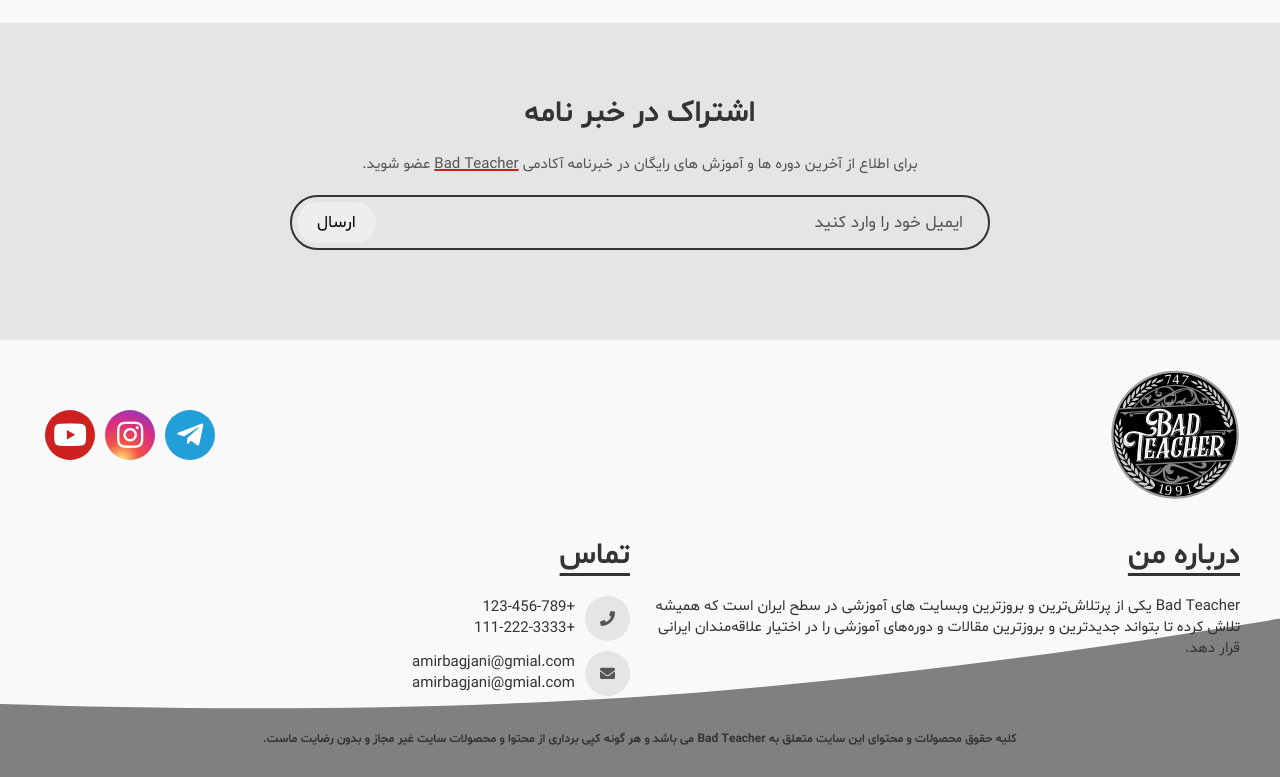
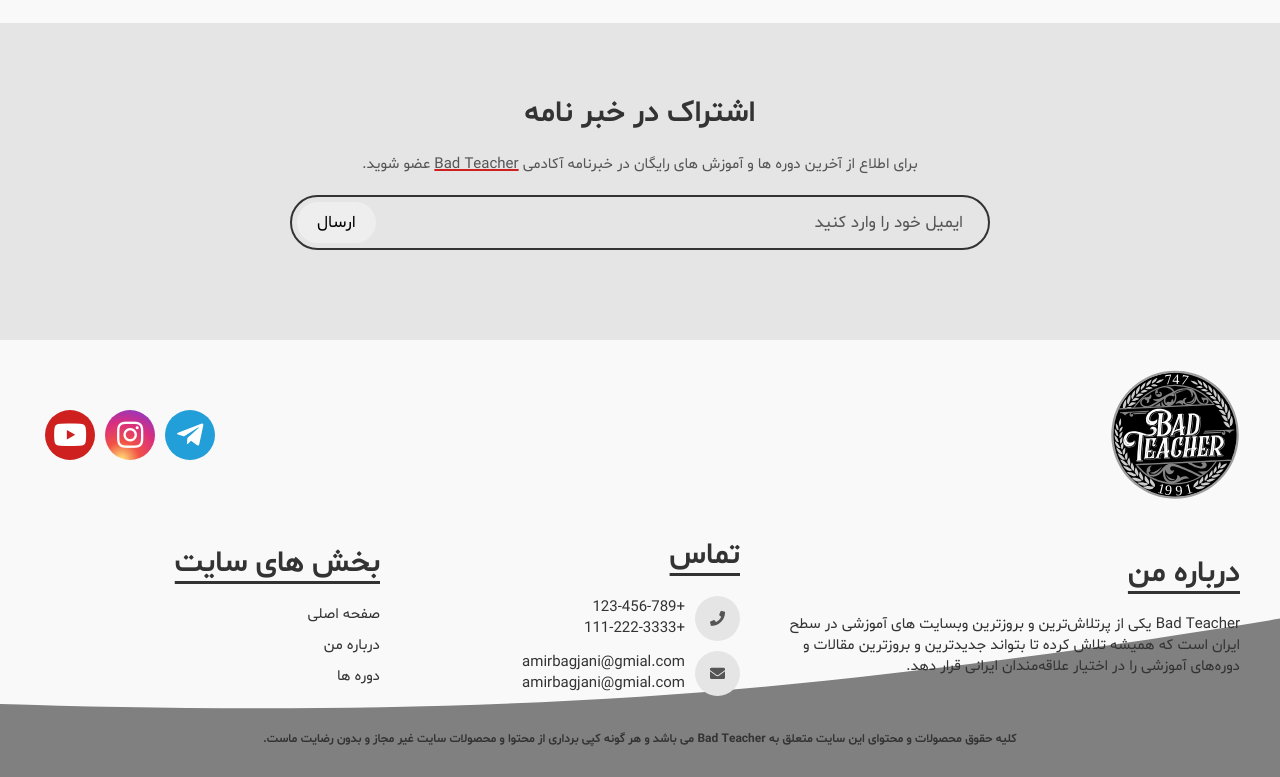
Before and after one commit to Amir-Bagjani/bad-techer-project, a React (Create React App) app: page / in a window 1280 px wide. Shown: the part 2764-3541 px from the top of the page. Built offline with nearby package versions, Linux system fonts and the light colour scheme.

Commit message:
footer-links

```diff
--- a/src/components/Footer.tsx
+++ b/src/components/Footer.tsx
@@ -1,3 +1,4 @@
+import { Link } from "react-router-dom";
 import "../styles/footer.scss";
 
 const Footer = () => {
@@ -20,7 +21,7 @@
         </div>
 
         <div className="footer-content">
-          <div className="box">
+          <div className="box about">
             <h3>درباره من</h3>
             <p>
               Bad Teacher یکی از پرتلاش‌ترین و بروزترین وبسایت های آموزشی در سطح
@@ -28,7 +29,7 @@
               و دوره‌های آموزشی را در اختیار علاقه‌مندان ایرانی قرار دهد.
             </p>
           </div>
-          <div className="box">
+          <div className="box contact">
             <h3>تماس</h3>
             <div className="info">
               <i className="fas fa-phone"></i>
@@ -43,6 +44,12 @@
               </p>
             </div>
           </div>
+          <div className="box links">
+                <h3>بخش های سایت</h3>
+                <Link to="/">صفحه اصلی</Link>
+                <Link to="/about-me">درباره من</Link>
+                <Link to="/courses">دوره ها</Link>
+            </div>
         </div>
 
         <p className="credit">
--- a/src/styles/footer.scss
+++ b/src/styles/footer.scss
@@ -5,7 +5,6 @@
   background-position: bottom;
   background-size: cover;
   padding: 3rem;
-  //   @include title-text(2rem);
   .footer-header {
     display: flex;
     align-items: center;
@@ -46,11 +45,16 @@
   }
 
   .footer-content {
-    display: grid;
-    grid-template-columns: repeat(auto-fit, minmax(30rem, 1fr));
+    // display: grid;
+    // grid-template-columns: repeat(auto-fit, minmax(30rem, 1fr));
+    display: flex;
+    flex-wrap: wrap;
+    align-items: center;
+    justify-content: center;
     gap: 2rem;
     margin-top: 2rem;
     margin-bottom: 3rem;
+
     .box {
       h3 {
         color: var(--heading-color);
@@ -66,16 +70,16 @@
         color: var(--heading-color);
       }
 
-    //   a {
-    //     display: block;
-    //     font-size: 1.5rem;
-    //     padding: 0.5rem 0;
-    //     color: #eee;
+      a {
+        display: block;
+        font-size: 1.5rem;
+        padding: 0.5rem 0;
+        color: var(--heading-color);
 
-    //     &:hover {
-    //       text-decoration: underline;
-    //     }
-    //   }
+        &:hover {
+          text-decoration: underline;
+        }
+      }
 
       .info {
         display: flex;
@@ -94,6 +98,16 @@
           border-radius: 50%;
         }
       }
+
+      &.about{
+        flex: 2 1 30rem;
+      }
+      &.contact{
+        flex: 1 1 25rem;
+      }
+      &.links{
+        flex: 1 1 25rem;
+      }
     }
   }
 
@@ -102,9 +116,3 @@
     text-align: center;
   }
 }
-
-// @media (max-width: 768px) {
-//   footer .wrapper {
-//     padding: 2rem;
-//   }
-// }
```
